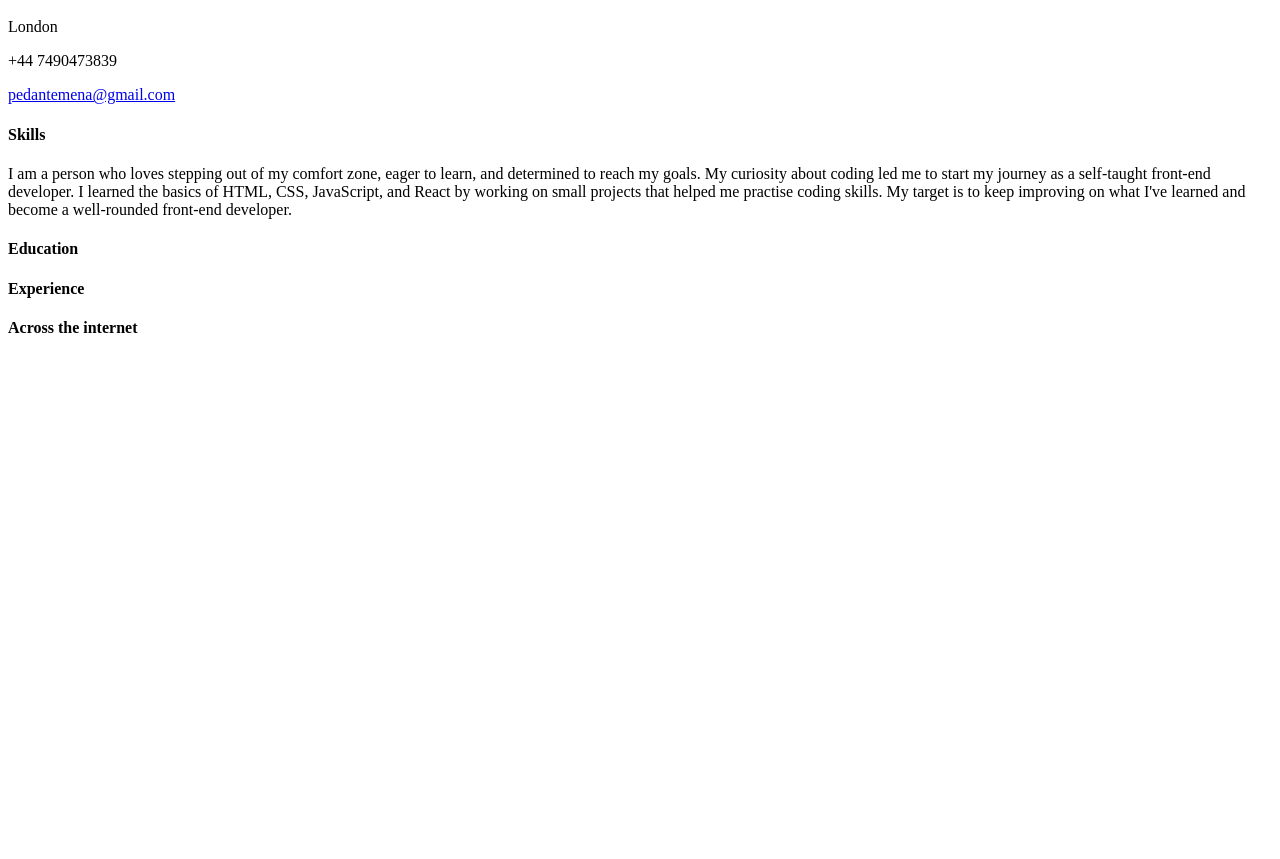
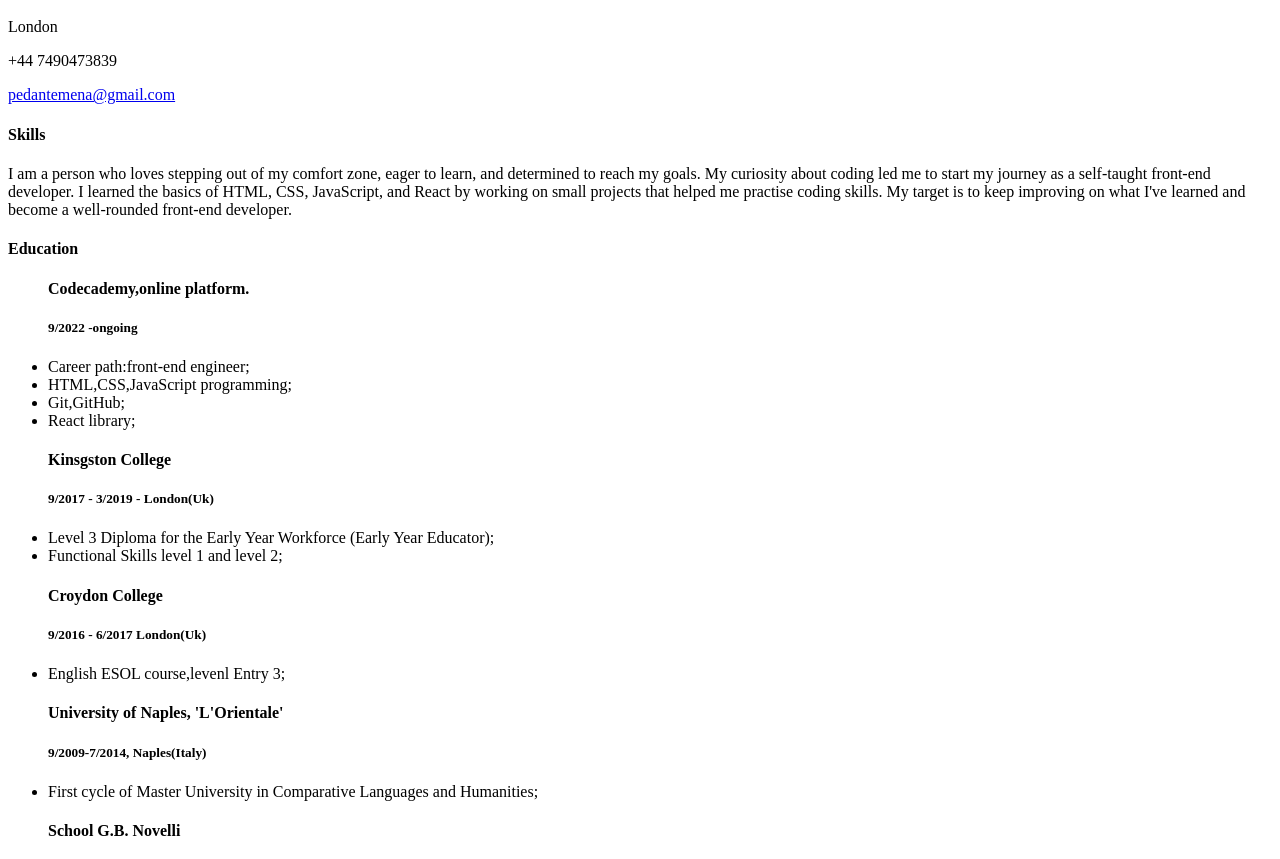
Before and after one commit to P-Mena/Single-Page-CV, a plain HTML site: page index.html in a window 1280 px wide. Shown: the part 89-948 px from the top of the page. Before the commit the page ends 800 px from the top, so only its background shows below. Drawn offline with Linux system fonts and the light colour scheme.

Commit message:
Add education section

```diff
--- a/index.html
+++ b/index.html
@@ -32,6 +32,40 @@
 
       <section>
         <h4>Education</h4>
+        <ul>
+          <h4>Codecademy,online platform.</h4>
+          <h5>9/2022 -ongoing</h5>
+          <li>Career path:front-end engineer;</li>
+          <li>HTML,CSS,JavaScript programming;</li>
+          <li>Git,GitHub;</li>
+          <li>React library;</li>
+        </ul>
+
+        <ul>
+          <h4>Kinsgston College</h4>
+          <h5>9/2017 - 3/2019 - London(Uk)</h5>
+          <li>Level 3 Diploma for the Early Year Workforce (Early Year Educator);</li>
+          <li>Functional Skills level 1 and level 2;</li>
+        </ul>
+
+        <ul>
+          <h4>Croydon College</h4>
+          <h5>9/2016 - 6/2017 London(Uk)</h5>
+          <li>English ESOL course,levenl Entry 3;</li>
+        </ul>
+
+        <ul>
+          <h4>University of Naples, 'L'Orientale'</h4>
+          <h5>9/2009-7/2014, Naples(Italy)</h5>
+          <li>First cycle of Master University in Comparative Languages and Humanities;</li>
+        </ul>
+
+        <ul>
+          <h4>School G.B. Novelli</h4>
+          <h5>11/2004 -7/2009, Caserta(Italy)</h5>
+          <li>GCE Advanced (A) level;</li>
+        </ul>
+
       </section>
 
       <section>
```
